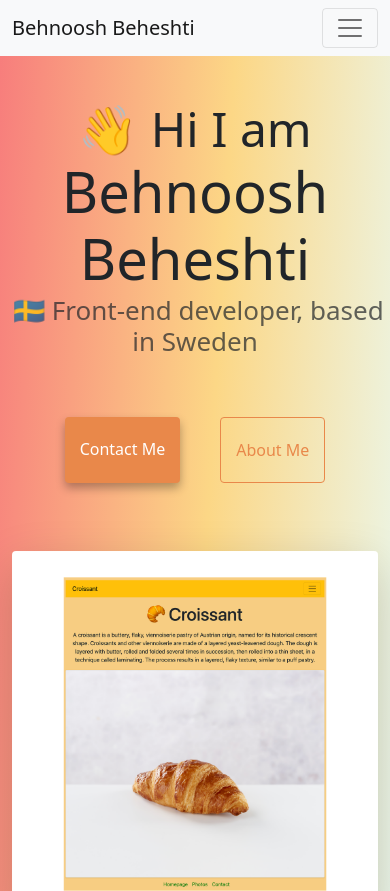
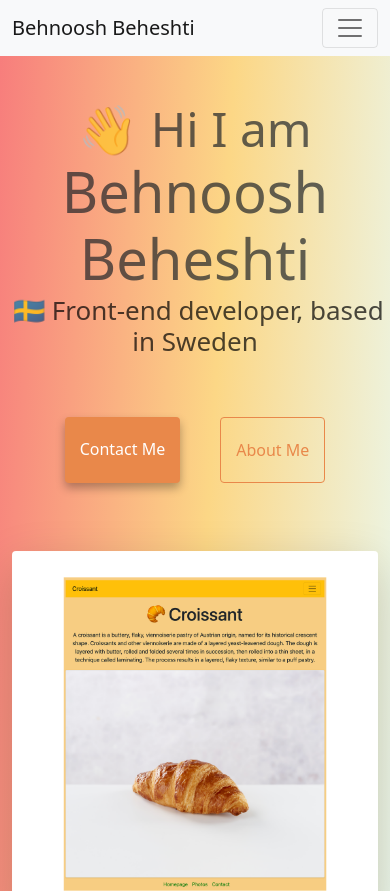
Before and after one commit to behnooshbeheshti/projects, a plain HTML site: page index.html in a window 390 px wide. Shown: the top 891 px of the page. Drawn offline with nearby package versions, Linux system fonts and the light colour scheme.

Commit message:
Add css media

```diff
--- a/css/style.css
+++ b/css/style.css
@@ -1,3 +1,13 @@
+@media (max-width: 576px) {
+  h3 {
+    color: black;
+  }
+  h1,
+  h2 {
+    opacity: 0.7;
+  }
+}
+
 :root {
   --primary-color: #e9884a;
   --secondary-color: #f8847d;
```
